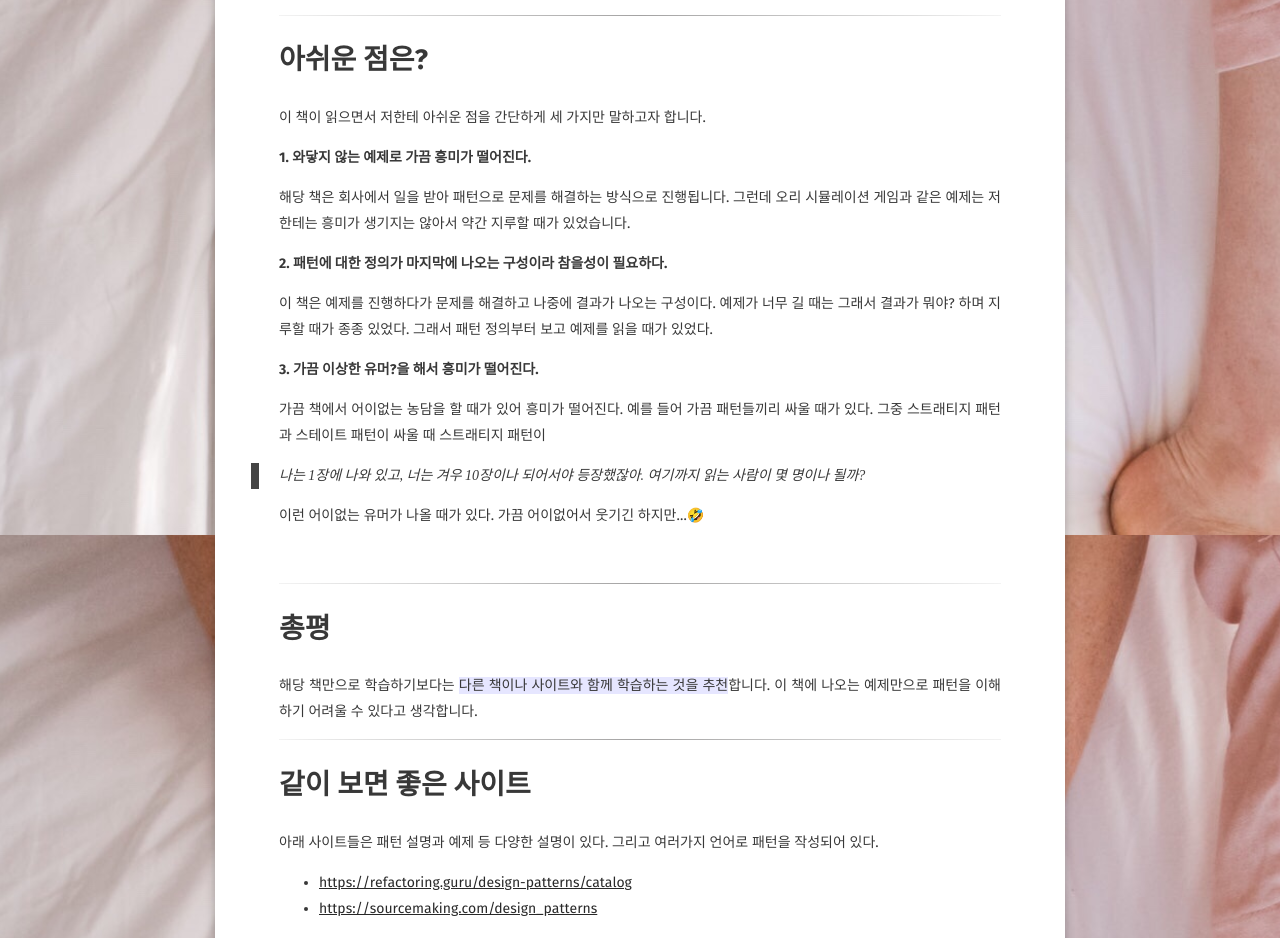
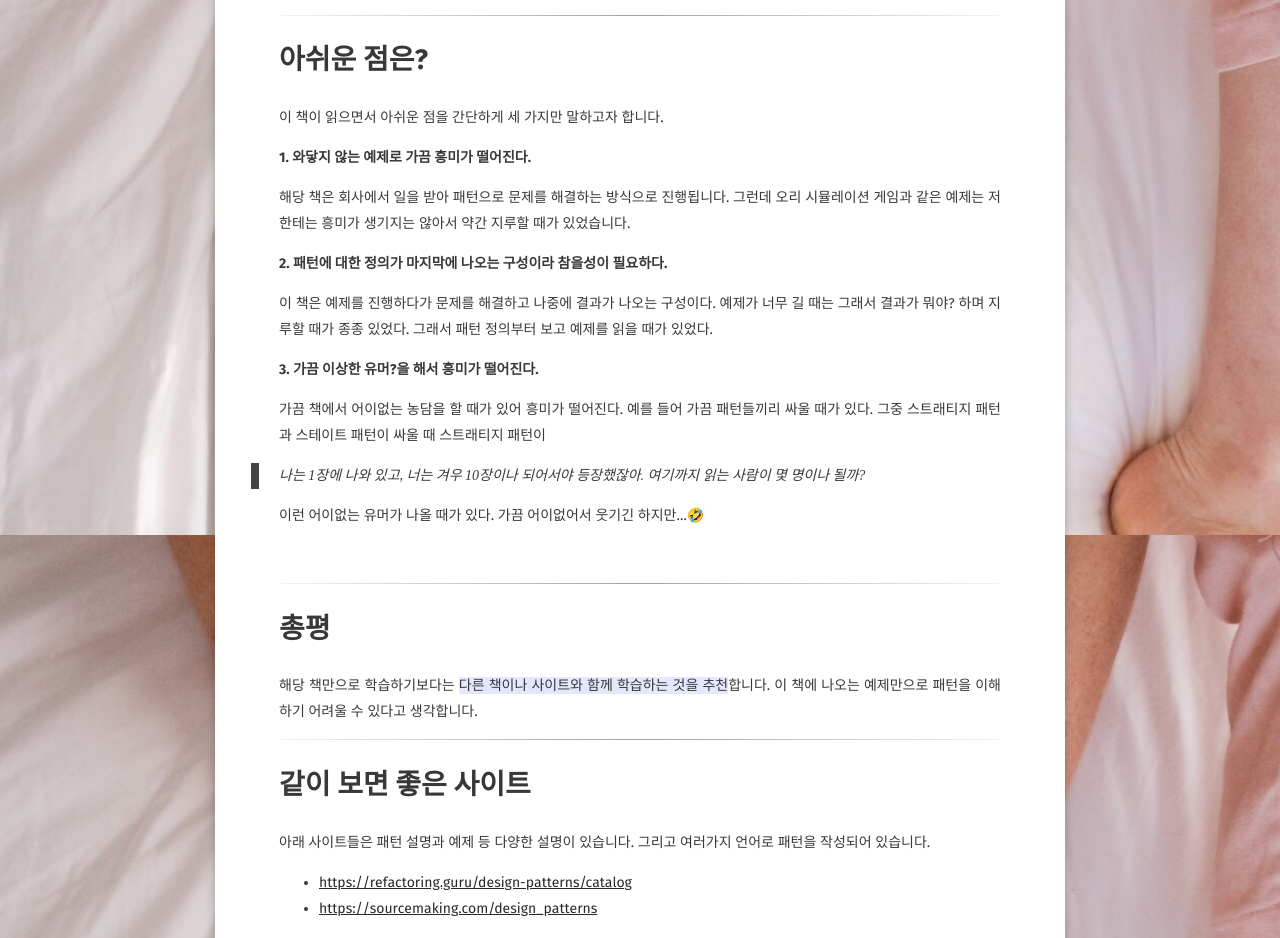
Before and after one commit to JUNGEEYOU/JUNGEEYOU.github.io, a Jekyll site: the page built from _posts/2020-04-12-pattern-review.md, in a window 1280 px wide and 1400 px high, scrolled down 1942 px. Shown: the part 223-1161 px from the top of the window. Built offline with Jekyll 4.4.1, drawn with Linux system fonts in a browser that asks for light colours; some web fonts are replaced; comment, search, counter and statistics services are not loaded.

Commit message:
디자인패턴 리뷰

```diff
--- a/_posts/2020-04-12-pattern-review.md
+++ b/_posts/2020-04-12-pattern-review.md
@@ -71,7 +71,7 @@ Head First design patterns 책은  이름에서 알 수 있듯이 디자인 패
 
 # 아쉬운 점은?
 
- 이 책이 읽으면서  저한테 아쉬운 점을 간단하게 세 가지만 말하고자 합니다.
+ 이 책이 읽으면서 아쉬운 점을 간단하게 세 가지만 말하고자 합니다.
 
 **1. 와닿지 않는 예제로 가끔 흥미가 떨어진다.**
 
@@ -101,7 +101,7 @@ Head First design patterns 책은  이름에서 알 수 있듯이 디자인 패
 
 # 같이 보면 좋은 사이트
 
-아래 사이트들은 패턴 설명과 예제 등 다양한 설명이 있다. 그리고 여러가지 언어로 패턴을 작성되어 있다.
+아래 사이트들은 패턴 설명과 예제 등 다양한 설명이 있습니다. 그리고 여러가지 언어로 패턴을 작성되어 있습니다.
 
 - [https://refactoring.guru/design-patterns/catalog](https://refactoring.guru/design-patterns/catalog)
 - [https://sourcemaking.com/design_patterns](https://sourcemaking.com/design_patterns)
```
